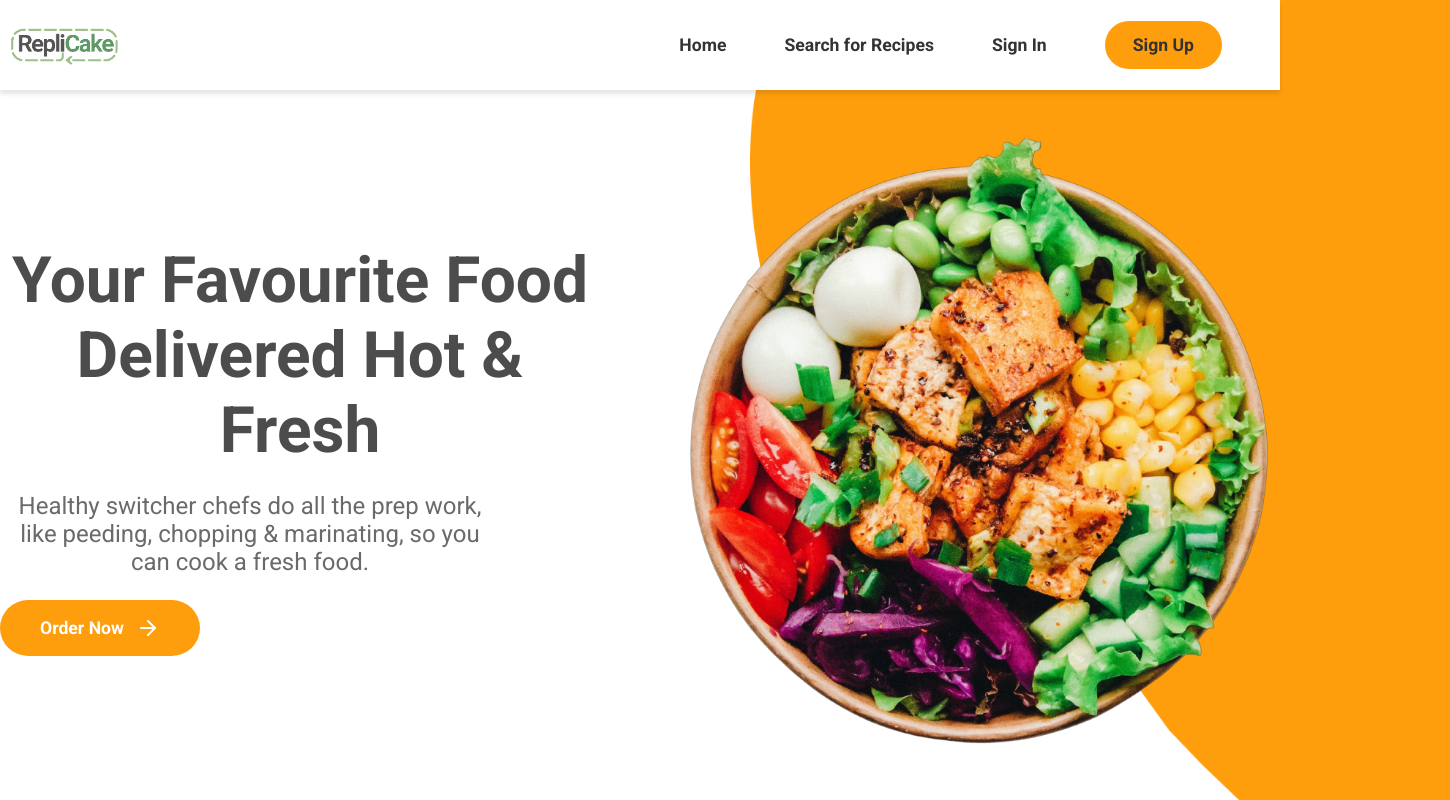
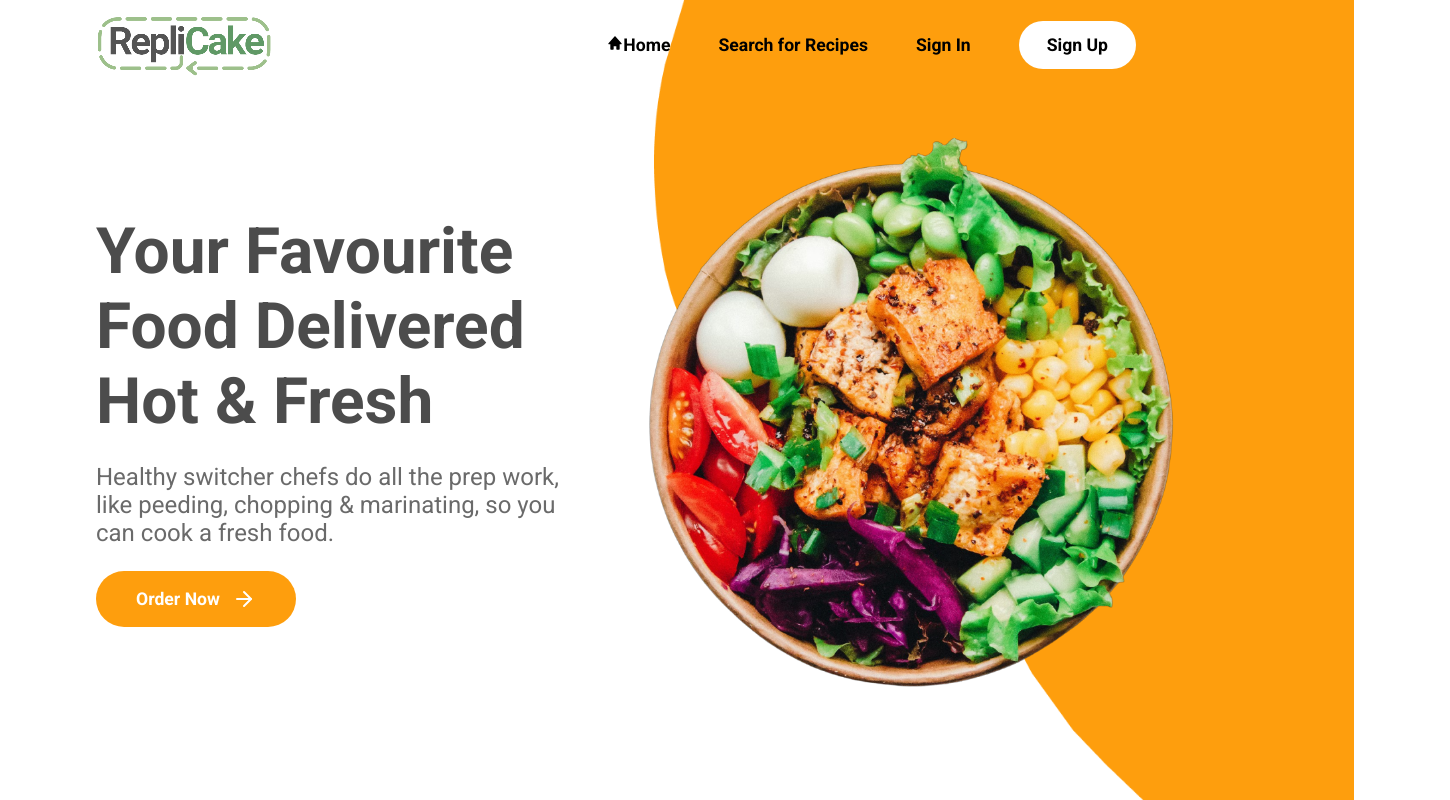
Before and after one commit to HPhilipN/C276-Project, a React (Vite) app in the folder frontend/: page / in a window 1280 px wide. Shown: the top 800 px of the page, 1450 px wide, since content can reach past the window. Built offline with nearby package versions, Linux system fonts and the light colour scheme.

Commit message:
Revert "Add navbar css"

```diff
--- a/frontend/src/App.jsx
+++ b/frontend/src/App.jsx
@@ -2,15 +2,13 @@ import "./App.css";
 import Home from "./Home";
 import Work from "./Work";
 import Footer from "./Footer";
-import Login from "./Login";
 
 function App() {
   return (
-    <div>
+    <div className="App">
       <Home />
       <Work />
       <Footer />
-      {/* <Login/> */}
     </div>
   );
 }
--- a/frontend/src/Login.css
+++ b/frontend/src/Login.css
@@ -2,12 +2,23 @@
 
 * {
   box-sizing: border-box;
-  font-family: "Roboto", sans-serif;
 }
 
+body {
+  background: #f6f5f7;
+  display: flex;
+  justify-content: center;
+  align-items: center;
+  flex-direction: column;
+  font-family: "Roboto", sans-serif;
+  height: 100vh;
+  margin: -20px 0 50px;
+}
 
 #root {
+  max-width: 1280px;
   margin: 0 auto;
+  padding: 2rem;
   text-align: center;
 }
 
--- a/frontend/src/Login.jsx
+++ b/frontend/src/Login.jsx
@@ -19,7 +19,7 @@ function App() {
   };
 
   return (
-    <div>
+    <div className = "App">
     <Navbar />
     <Components.Container>
       <Components.SignUpContainer signinIn={signIn}>
--- a/frontend/src/NavBar.css
+++ /dev/null
@@ -1,52 +0,0 @@
-.navbar {
-    background-color: #fff;
-    box-shadow: 0 4px 4px rgba(0, 0, 0, 0.1);
-    width: 100%;
-    display: flex;
-    align-items: center;
-    padding: 10px;
-    position: sticky;
-    top: 0;
-    z-index: 100;
-}
-
-  .navbar-logo-container {
-    flex-grow: 1;
-    display: flex;
-    align-items: center;
-  }
-
-  .navbar-logo-container img {
-    height: 30px;
-  }
-
-  .navbar-links-container {
-    display: flex;
-    align-items: center;
-    margin-left: auto;
-  }
-
-  .navbar-links-container a {
-    margin-left: 10px;
-    text-decoration: none;
-    color: #333;
-  }
-
-  .navbar-menu-container {
-    margin-left: 10px;
-    cursor: pointer;
-  }
-
-  @media screen and (max-width: 800px) {
-    .navbar a {
-      display: none;
-    }
-  }
-
-  .primary-button{
-    background: #fe9e0c;
-  }
-
-  .navbar-logo-container img {
-    height: 40px; /* Adjust the height as needed */
-  }
--- a/frontend/src/Navbar.jsx
+++ b/frontend/src/Navbar.jsx
@@ -14,7 +14,6 @@ import HomeIcon from "@mui/icons-material/Home";
 import SearchIcon from '@mui/icons-material/Search';
 import LoginOutlinedIcon from '@mui/icons-material/LoginOutlined';
 import PersonAddAltRoundedIcon from '@mui/icons-material/PersonAddAltRounded';
-import "./Navbar.css";
 
 const Navbar = () => {
   const [openMenu, setOpenMenu] = useState(false);
@@ -38,12 +37,13 @@ const Navbar = () => {
   ];
 
   return (
-    <nav className="navbar">
-      <div className="navbar-logo-container">
+    <nav>
+      <div className="nav-logo-container">
         <img src={Logo} alt="" />
       </div>
       <div className="navbar-links-container">
-        <a>Home</a>
+          <BiSolidHome />
+          <a>Home</a>
         <a>Search for Recipes</a>
         <a>Sign In</a>
         <a className="primary-button">Sign Up</a>
```
